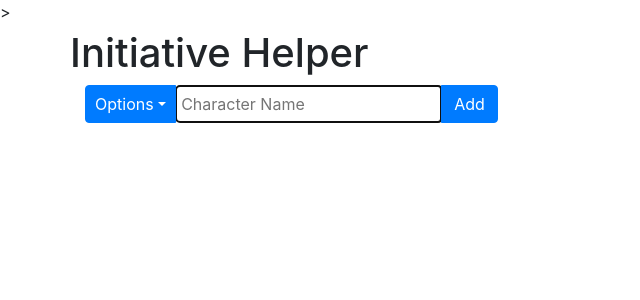
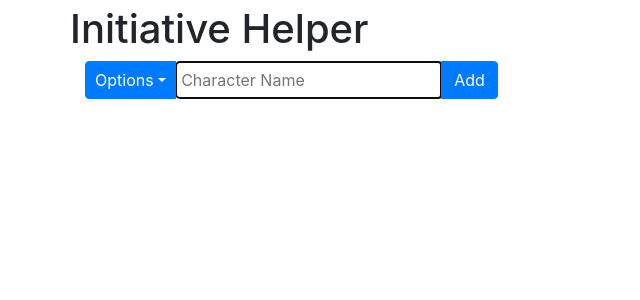
Before and after one commit to amalfushi/InitiativeTracker, an Angular app in the folder angularApp/: page / in a window 1280 px wide. Shown: the top 300 px of the page, without its empty margins (0-640 px from the left). Built offline with nearby package versions, Linux system fonts and the light colour scheme; what ng2-dnd would draw is missing.

Commit message:
fixed a stray '>'

```diff
--- a/angularApp/src/app/app.component.html
+++ b/angularApp/src/app/app.component.html
@@ -1,3 +1,3 @@
-<div class="contianer-fluid">>
+<div class="contianer-fluid">
     <app-character-list>Loading...</app-character-list>
 </div>
```
